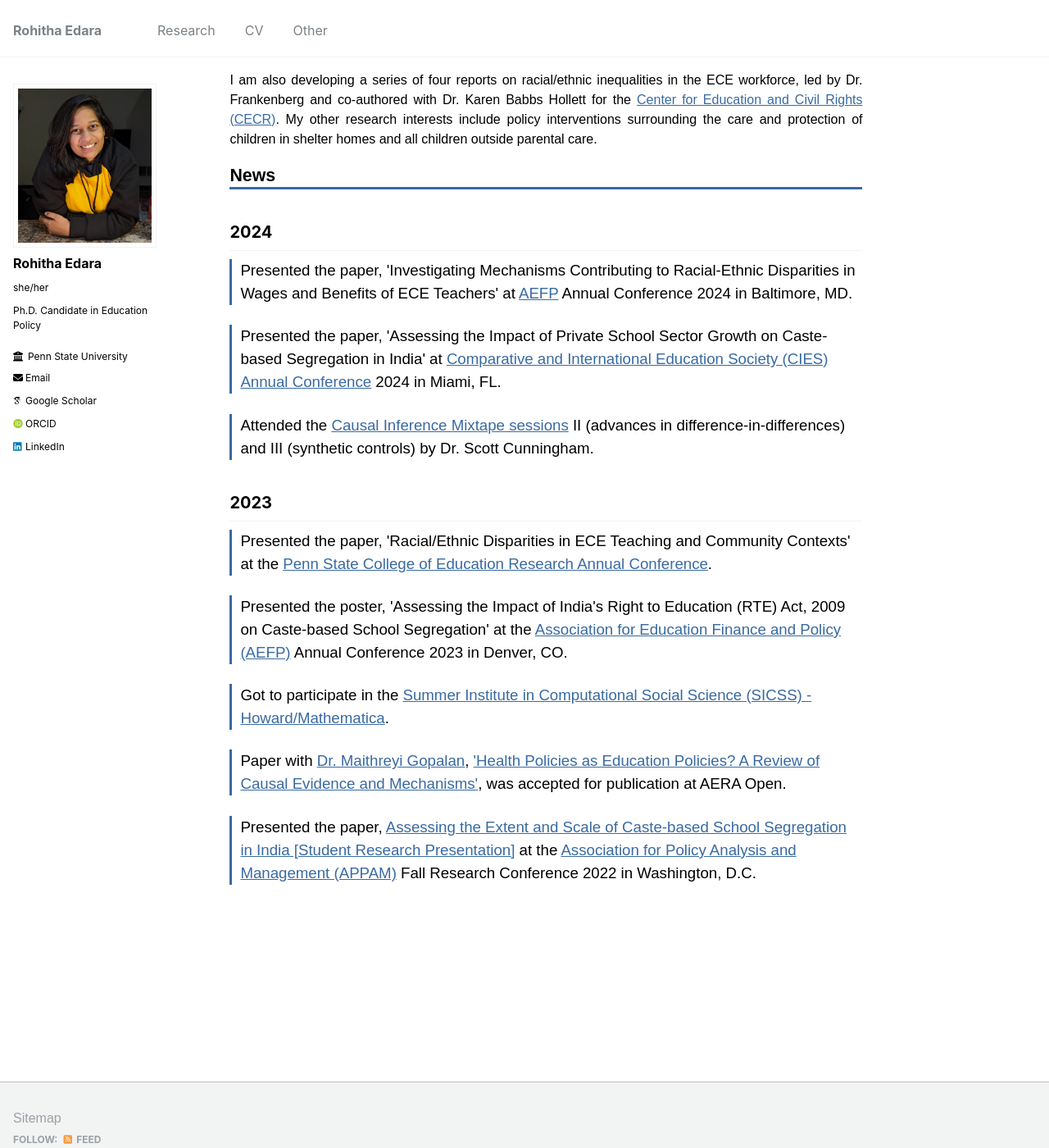
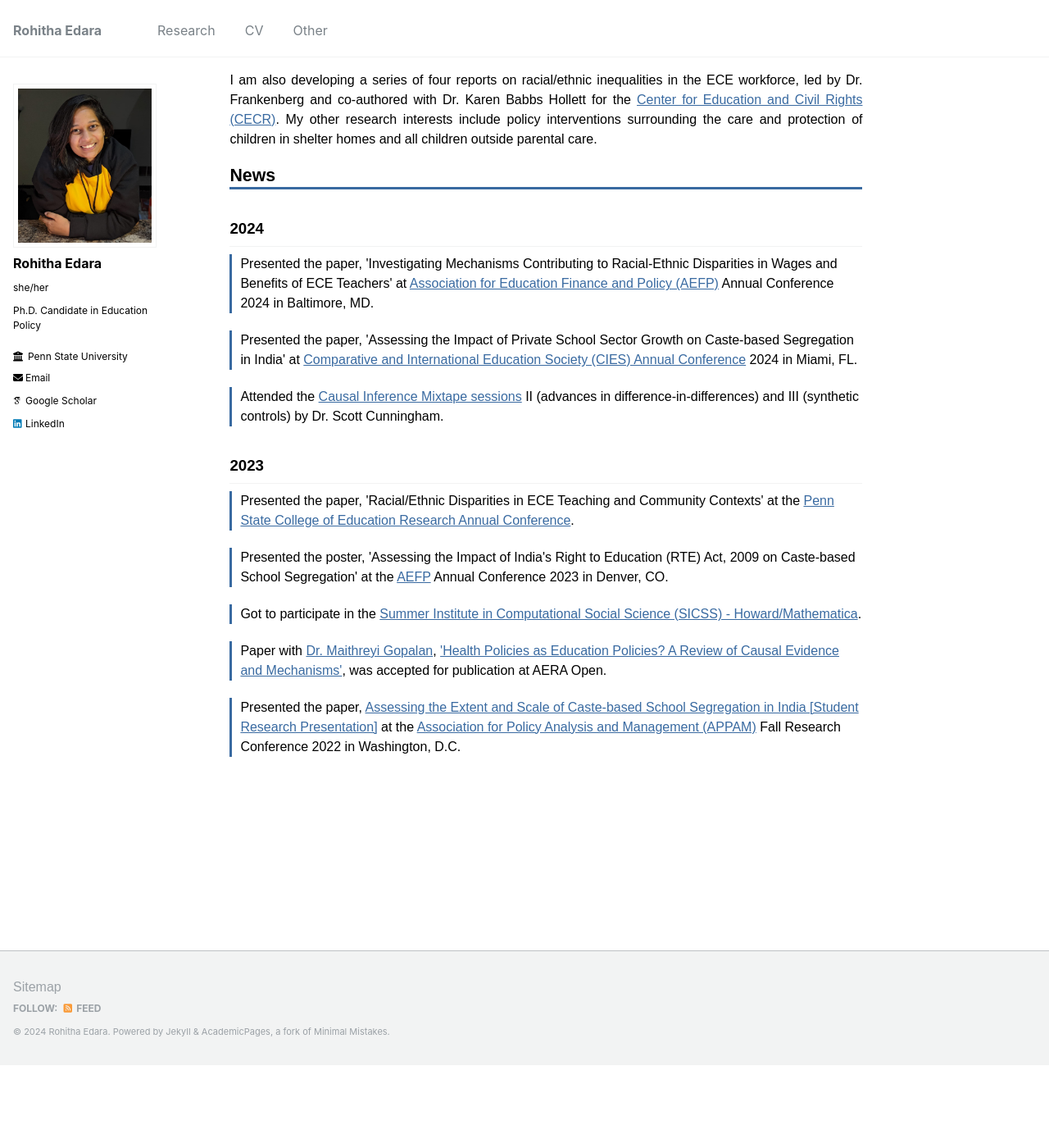
Before and after one commit to rohitha-edara/rohitha-edara.github.io, a Jekyll site: the page built from _pages/about.md, in a window 1280 px wide and 1400 px high, scrolled down 250 px. Shown: the whole window at 82% size. Built offline with Jekyll 4.4.1, drawn with Linux system fonts in a browser that asks for light colours; some web fonts are replaced; after the commit the page ends 1549 px from its top, so only the background shows below that; some of the changed lines change nothing that is shown.

Commit message:
Corrections

```diff
--- a/_config.yml
+++ b/_config.yml
@@ -33,7 +33,7 @@ author:
   arxiv            : # URL - Update with the correct link to your profile
   googlescholar    : "https://scholar.google.com/citations?user=tnZI-hYAAAAJ&hl=en"
   impactstory      : # URL
-  orcid            : "https://orcid.org/0000-0002-3085-0677"
+  orcid            : #"https://orcid.org/0000-0002-3085-0677"
   pubmed           : #"https://www.ncbi.nlm.nih.gov/pubmed/?term=john+snow"
   researchgate     : # URL
 
--- a/_pages/about.md
+++ b/_pages/about.md
@@ -18,7 +18,7 @@ redirect_from:
   	font-family: 'Questrial', sans-serif;
   	font-size: 16.0pt;
 	}
-	h1 {
+	h2 {
   	color: #000000;
   	font-family: 'Questrial', sans-serif;
   	font-size: 14.0pt;
@@ -34,12 +34,12 @@ redirect_from:
 		color: #000000;
 		font-family: 'Questrial', sans-serif;
   	font-size: 16.0pt;
+  	margin-bottom: 5px;
    	border-bottom: 3px solid #396AA1 !important;
-
 	}
 	.news-item {
 		font-family: 'Questrial', sans-serif;
-  	font-size: 14.0pt;
+  	font-size: 12.0pt;
   	margin-bottom: 10px;
   	border-left: 3px solid #396AA1;
   	padding-left: 10px;
@@ -58,7 +58,7 @@ redirect_from:
 
 <h2>2024</h2>
   <div class="news-item">
-	<p>Presented the paper, 'Investigating Mechanisms Contributing to Racial-Ethnic Disparities in Wages and Benefits of ECE Teachers' at <a href="https://aefpweb.org/">AEFP</a> Annual Conference 2024 in Baltimore, MD.</p>
+	<p>Presented the paper, 'Investigating Mechanisms Contributing to Racial-Ethnic Disparities in Wages and Benefits of ECE Teachers' at <a href="https://aefpweb.org/">Association for Education Finance and Policy (AEFP)</a> Annual Conference 2024 in Baltimore, MD.</p>
   </div>
 
   <div class="news-item">
@@ -76,7 +76,7 @@ redirect_from:
   </div>
 
   <div class="news-item">
-	<p>Presented the poster, 'Assessing the Impact of India's Right to Education (RTE) Act, 2009 on Caste-based School Segregation' at the <a href="https://aefpweb.org/">Association for Education Finance and Policy (AEFP)</a> Annual Conference 2023 in Denver, CO.</p>
+	<p>Presented the poster, 'Assessing the Impact of India's Right to Education (RTE) Act, 2009 on Caste-based School Segregation' at the <a href="https://aefpweb.org/">AEFP</a> Annual Conference 2023 in Denver, CO.</p>
   </div>
 
    <div class="news-item">
```
